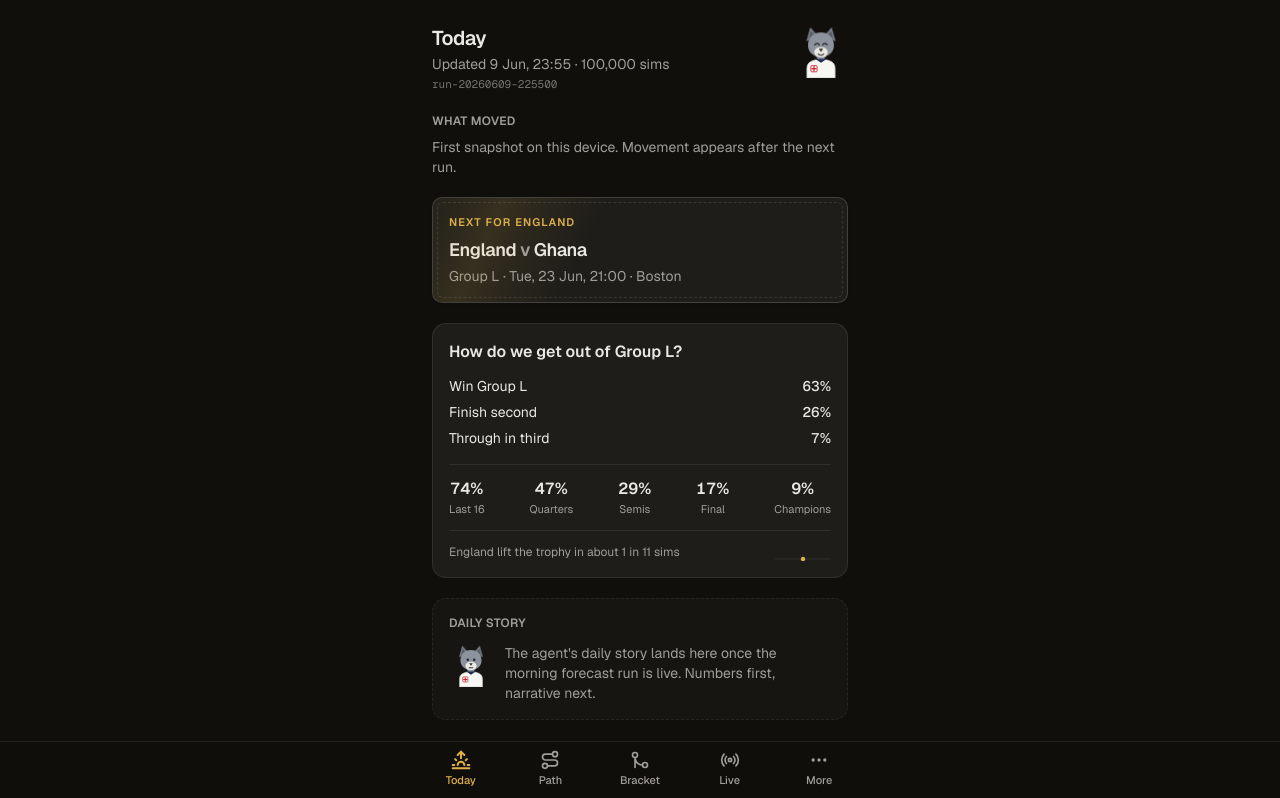
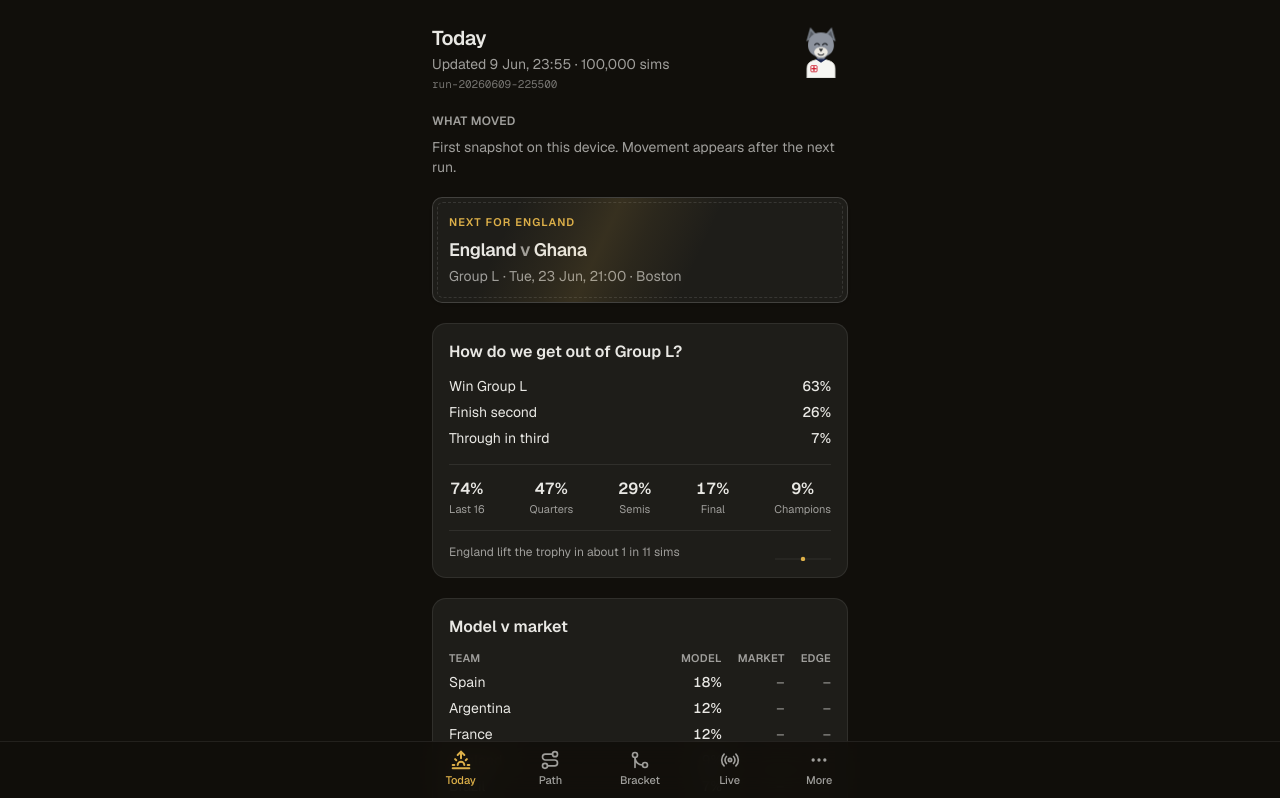
Before and after one commit to jonahanton/wolves-ai, a Next.js app in the folder web/: page / in a window 1280 px wide. Shown: the top 798 px of the page. Built offline with nearby package versions, Linux system fonts and the light colour scheme.

Commit message:
Add model v market card and agent evidence feed to Today

```diff
--- a/web/src/app/page.tsx
+++ b/web/src/app/page.tsx
@@ -1,10 +1,13 @@
 import { DailyStory } from "@/components/today/daily-story";
+import { EvidenceFeed } from "@/components/today/evidence-feed";
 import { FinishSummary } from "@/components/today/finish-summary";
+import { MarketsCard } from "@/components/today/markets-card";
 import { NextFixtureCard } from "@/components/today/next-fixture-card";
 import { RunHeader } from "@/components/today/run-header";
 import { WhatMoved } from "@/components/today/what-moved";
-import { englandStory } from "@/lib/agent-fields";
+import { englandStory, ledgerEntries } from "@/lib/agent-fields";
 import { summariseSnapshot } from "@/lib/derive";
+import { buildMarketsView } from "@/lib/markets";
 import { loadLatestSnapshot } from "@/lib/load-snapshot";
 import { nextEnglandFixture } from "@/lib/schedule";
 import { teamNames } from "@/lib/snapshot";
@@ -23,7 +26,9 @@ export default async function TodayPage() {
       <WhatMoved summary={summariseSnapshot(snapshot)} />
       {fixture && <NextFixtureCard fixture={fixture} names={names} />}
       <FinishSummary england={snapshot.england} />
+      <MarketsCard view={buildMarketsView(snapshot, names)} />
       <DailyStory story={englandStory(snapshot)} />
+      <EvidenceFeed entries={ledgerEntries(snapshot)} />
     </main>
   );
 }
--- /dev/null
+++ b/web/src/components/today/evidence-feed.tsx
@@ -0,0 +1,60 @@
+import type { LedgerEntryOut } from "@/lib/snapshot";
+
+const STATUS_STYLES: Record<string, string> = {
+  confirmed: "bg-[var(--state-complete-bg)] text-[var(--state-complete)]",
+  probable: "bg-[var(--state-working-bg)] text-[var(--state-working)]",
+  rumour: "bg-secondary text-muted-foreground",
+};
+
+function sourceHost(url: string): string | null {
+  try {
+    return new URL(url).hostname.replace(/^www\./, "");
+  } catch {
+    return null;
+  }
+}
+
+interface EvidenceFeedProps {
+  entries: LedgerEntryOut[];
+}
+
+export function EvidenceFeed({ entries }: EvidenceFeedProps) {
+  if (entries.length === 0) return null;
+
+  return (
+    <section aria-label="Evidence feed">
+      <h2 className="mb-2 text-xs font-semibold tracking-wide text-muted-foreground uppercase">
+        What the agent is reading
+      </h2>
+      <div className="divide-y rounded-xl border bg-card">
+        {entries.map((entry) => {
+          const host = sourceHost(entry.source_url);
+          return (
+            <article key={entry.id} className="px-3.5 py-2.5">
+              <p className="text-sm">{entry.claim}</p>
+              <p className="mt-1 flex items-center gap-2 text-xs text-muted-foreground">
+                <span
+                  className={`rounded-full px-1.5 py-0.5 text-[10px] font-medium capitalize ${
+                    STATUS_STYLES[entry.status] ?? STATUS_STYLES.rumour
+                  }`}
+                >
+                  {entry.status}
+                </span>
+                {host && (
+                  <a
+                    href={entry.source_url}
+                    target="_blank"
+                    rel="noreferrer"
+                    className="underline underline-offset-2 hover:text-foreground"
+                  >
+                    {host}
+                  </a>
+                )}
+              </p>
+            </article>
+          );
+        })}
+      </div>
+    </section>
+  );
+}
--- /dev/null
+++ b/web/src/components/today/markets-card.tsx
@@ -0,0 +1,54 @@
+import { formatDeltaPts, formatPct } from "@/lib/format";
+import type { MarketsView } from "@/lib/markets";
+
+interface MarketsCardProps {
+  view: MarketsView;
+}
+
+export function MarketsCard({ view }: MarketsCardProps) {
+  return (
+    <section className="rounded-xl border bg-card p-4" aria-label="Model versus market">
+      <h2 className="font-semibold">Model v market</h2>
+      <div className="mt-3 grid grid-cols-[1fr_auto_auto_auto] gap-x-4 gap-y-1.5 text-sm">
+        <span className="text-[11px] font-semibold tracking-wide text-muted-foreground uppercase">Team</span>
+        <span className="text-right text-[11px] font-semibold tracking-wide text-muted-foreground uppercase">
+          Model
+        </span>
+        <span className="text-right text-[11px] font-semibold tracking-wide text-muted-foreground uppercase">
+          Market
+        </span>
+        <span className="text-right text-[11px] font-semibold tracking-wide text-muted-foreground uppercase">
+          Edge
+        </span>
+        {view.rows.map((row) => (
+          <RowCells key={row.teamId} row={row} />
+        ))}
+      </div>
+      {!view.hasMarketData && (
+        <p className="mt-3 border-t pt-3 text-xs text-muted-foreground">
+          Market prices land with the next engine run.
+        </p>
+      )}
+    </section>
+  );
+}
+
+interface RowCellsProps {
+  row: MarketsView["rows"][number];
+}
+
+function RowCells({ row }: RowCellsProps) {
+  const england = row.teamId === "england";
+  return (
+    <>
+      <span className={`truncate ${england ? "font-medium text-gold" : ""}`}>{row.name}</span>
+      <span className="text-right tabular-nums font-medium">{formatPct(row.modelProb)}</span>
+      <span className="text-right tabular-nums text-muted-foreground">
+        {row.marketProb === null ? "–" : formatPct(row.marketProb)}
+      </span>
+      <span className="text-right tabular-nums text-muted-foreground">
+        {row.deltaPts === null ? "–" : formatDeltaPts(row.deltaPts)}
+      </span>
+    </>
+  );
+}
--- /dev/null
+++ b/web/src/lib/markets.ts
@@ -0,0 +1,64 @@
+import type { Snapshot } from "@/lib/snapshot";
+
+export interface MarketRow {
+  teamId: string;
+  name: string;
+  modelProb: number;
+  marketProb: number | null;
+  deltaPts: number | null;
+}
+
+export interface MarketsView {
+  rows: MarketRow[];
+  hasMarketData: boolean;
+}
+
+interface MarketLeg {
+  team_id: string;
+  consensus_prob: number;
+}
+
+// Market legs arrive with a later engine run; until then the snapshot carries no markets block
+// and team champion probabilities are read defensively for the same reason.
+function marketLegs(snapshot: Snapshot): Map<string, number> {
+  const markets = (snapshot as unknown as { markets?: { champion?: unknown } | null }).markets;
+  const legs = markets?.champion;
+  if (!Array.isArray(legs)) return new Map();
+  return new Map(
+    legs
+      .filter(
+        (leg): leg is MarketLeg =>
+          typeof leg === "object" &&
+          leg !== null &&
+          typeof (leg as MarketLeg).team_id === "string" &&
+          typeof (leg as MarketLeg).consensus_prob === "number",
+      )
+      .map((leg) => [leg.team_id, leg.consensus_prob]),
+  );
+}
+
+function championProb(team: unknown): number {
+  const prob = (team as { champion_prob?: unknown }).champion_prob;
+  return typeof prob === "number" ? prob : 0;
+}
+
+const ROW_LIMIT = 6;
+
+export function buildMarketsView(snapshot: Snapshot, names: Map<string, string>): MarketsView {
+  const legs = marketLegs(snapshot);
+  const rows = [...snapshot.teams]
+    .map((team) => ({ teamId: team.team_id, modelProb: championProb(team) }))
+    .sort((a, b) => b.modelProb - a.modelProb)
+    .slice(0, ROW_LIMIT)
+    .map(({ teamId, modelProb }) => {
+      const marketProb = legs.get(teamId) ?? null;
+      return {
+        teamId,
+        name: names.get(teamId) ?? teamId,
+        modelProb,
+        marketProb,
+        deltaPts: marketProb === null ? null : (modelProb - marketProb) * 100,
+      };
+    });
+  return { rows, hasMarketData: legs.size > 0 };
+}
```
